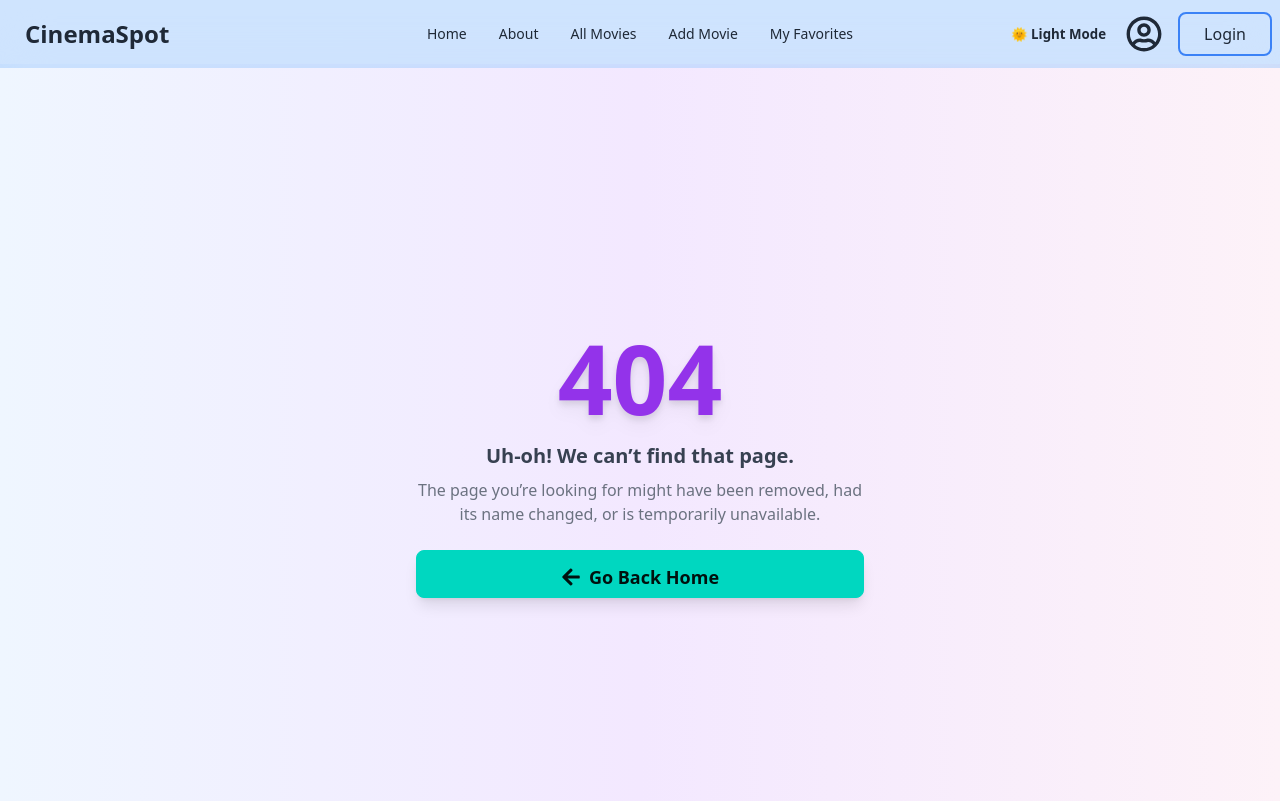
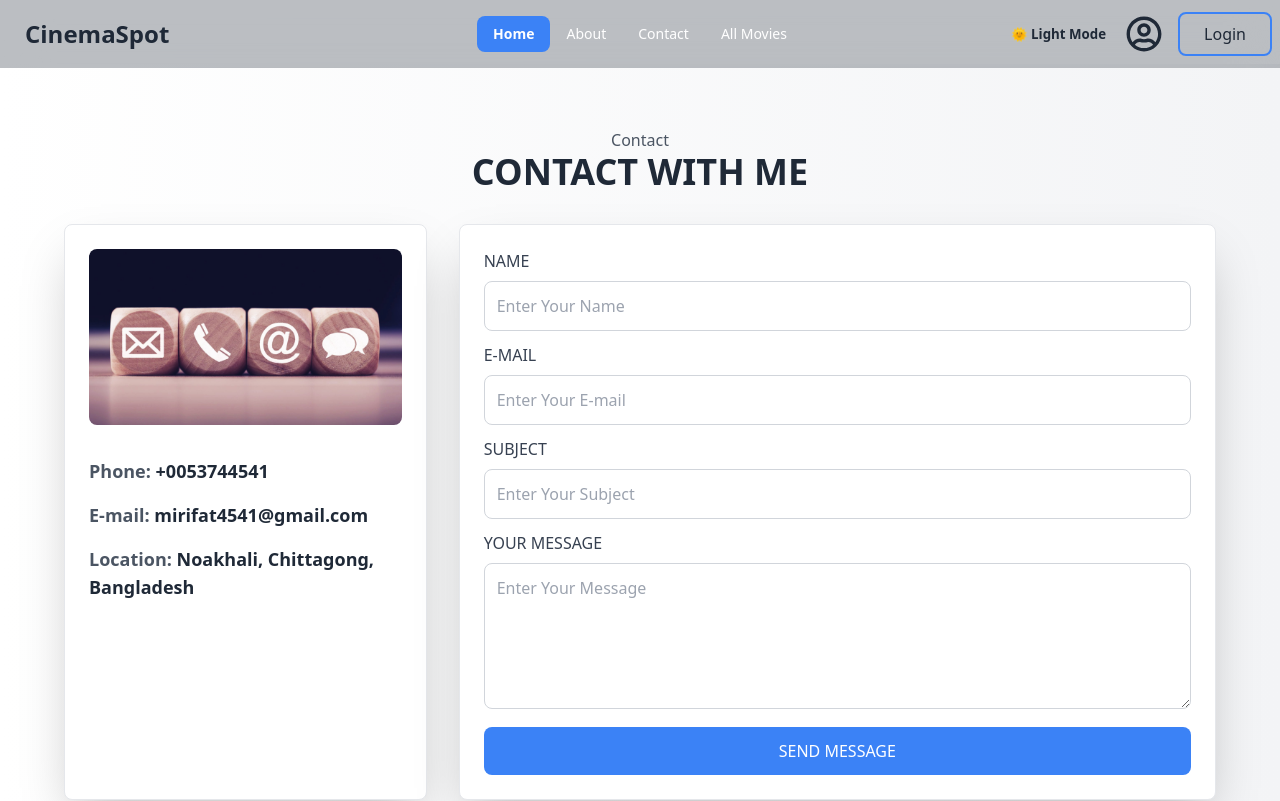
Before and after one commit to MujahidulIslam4541/Movie-Portal-client, a React (Vite) app: page /contact in a window 1280 px wide. Shown: the top 801 px of the page. Built offline with nearby package versions, Linux system fonts and the light colour scheme; no server answers.

Commit message:
create contact and some changes

```diff
--- a/src/Routes/Router.jsx
+++ b/src/Routes/Router.jsx
@@ -11,6 +11,7 @@ import MainHome from "../pages/MainHome";
 import MovieDetails from "../pages/MovieDetails";
 import Favaroites from "../components/Favaroites";
 import UpdateMovie from "./UpdateMovie";
+import Contact from "../components/Contact";
 // import Movies from "../pages/Movies";
 
 const Router = createBrowserRouter([
@@ -71,6 +72,10 @@ const Router = createBrowserRouter([
         element: <Login></Login>,
       },
       {
+        path: "/contact",
+        element: <Contact></Contact>,
+      },
+      {
         path: "/register",
         element: <Register></Register>,
       },
--- /dev/null
+++ b/src/components/Contact.jsx
@@ -0,0 +1,130 @@
+import toast from "react-hot-toast";
+import contactImage from "../assets/Contact_Us_Sbq0zek.2e16d0ba.fill-1920x1080.jpg";
+import Swal from "sweetalert2";
+const Contact = () => {
+  const onSubmit = async (event) => {
+    event.preventDefault();
+    const formData = new FormData(event.target);
+
+    formData.append("access_key", "e6023d9c-c3d0-4252-ac82-ce93e5d8e7f0");
+
+    const object = Object.fromEntries(formData);
+    const json = JSON.stringify(object);
+
+    const res = await fetch("https://api.web3forms.com/submit", {
+      method: "POST",
+      headers: {
+        "Content-Type": "application/json",
+        Accept: "application/json",
+      },
+      body: json,
+    }).then((res) => res.json());
+
+    if (res.success) {
+      Swal.fire({
+        title: "Success",
+        text: "Email Send Successfully",
+        icon: "success",
+      });
+      event.target.reset();
+    }
+  };
+  return (
+    <div>
+      <section
+        className="h-auto p-16 bg-gradient-to-r from-white to-gray-100"
+      >
+        <div className="text-center mb-8">
+          <p className="text-gray-600">Contact</p>
+          <h2 className="text-4xl font-bold text-gray-800">CONTACT WITH ME</h2>
+        </div>
+
+        <div className="grid grid-cols-1 md:grid-cols-2 lg:grid-cols-3 gap-8">
+          {/* Left Side */}
+          <div className="flex flex-col space-y-4 p-6 bg-white shadow-2xl rounded-lg border border-gray-200 ">
+            <img
+              src={contactImage}
+              alt="Contact"
+              className="w-full h-44 mb-4 object-cover rounded-lg"
+            />
+            <h2 className="text-lg font-semibold text-gray-600">
+              Phone: <span className="text-gray-800">+0053744541</span>
+            </h2>
+            <h2 className="text-lg font-semibold text-gray-600">
+              E-mail:{" "}
+              <span className="text-gray-800">mirifat4541@gmail.com</span>
+            </h2>
+            <h2 className="text-lg font-semibold text-gray-600">
+              Location:{" "}
+              <span className="text-gray-800">
+                Noakhali, Chittagong, Bangladesh
+              </span>
+            </h2>
+          </div>
+
+          {/* Right Section */}
+          <div className="lg:col-span-2 flex flex-col p-6 bg-white shadow-2xl rounded-lg border border-gray-200">
+            <form onSubmit={onSubmit} className="space-y-3">
+              <div>
+                <label htmlFor="name" className="block text-gray-700">
+                  NAME
+                </label>
+                <input
+                  type="text"
+                  name="name"
+                  placeholder="Enter Your Name"
+                  className="w-full p-3 mt-2 bg-white border border-gray-300 rounded-lg focus:outline-none focus:ring-2 focus:ring-blue-500"
+                />
+              </div>
+
+              <div>
+                <label htmlFor="email" className="block text-gray-700">
+                  E-MAIL
+                </label>
+                <input
+                  type="email"
+                  name="email"
+                  placeholder="Enter Your E-mail"
+                  className="w-full p-3 mt-2 bg-white border border-gray-300 rounded-lg focus:outline-none focus:ring-2 focus:ring-blue-500"
+                />
+              </div>
+
+              <div>
+                <label htmlFor="subject" className="block text-gray-700">
+                  SUBJECT
+                </label>
+                <input
+                  type="text"
+                  name="subject"
+                  placeholder="Enter Your Subject"
+                  className="w-full p-3 mt-2 bg-white border border-gray-300 rounded-lg focus:outline-none focus:ring-2 focus:ring-blue-500"
+                />
+              </div>
+
+              <div>
+                <label htmlFor="message" className="block text-gray-700">
+                  YOUR MESSAGE
+                </label>
+                <textarea
+                  name="message"
+                  rows="5"
+                  placeholder="Enter Your Message"
+                  className="w-full p-3 mt-2 bg-white border border-gray-300 rounded-lg focus:outline-none focus:ring-2 focus:ring-blue-500"
+                ></textarea>
+              </div>
+
+              <button
+                type="submit"
+                className="w-full bg-blue-500 text-white p-3 rounded-lg hover:bg-blue-600 transition duration-300 ease-in-out"
+              >
+                SEND MESSAGE
+              </button>
+            </form>
+          </div>
+        </div>
+      </section>
+    </div>
+  );
+};
+
+export default Contact;
--- a/src/components/Navbar.jsx
+++ b/src/components/Navbar.jsx
@@ -1,4 +1,4 @@
-import { useContext } from "react";
+import { useContext, useState } from "react";
 import { Link } from "react-router-dom";
 import { AuthContext } from "../provider/AuthProvider";
 import { FaRegUserCircle } from "react-icons/fa";
@@ -6,9 +6,105 @@ import ThemeContoler from "./ThemeContoler";
 
 export default function Navbar() {
   const { user, logOut } = useContext(AuthContext);
+  const [active, setActive] = useState("/");
+
+  const handleActive = (section) => {
+    setActive(section);
+  };
+
+  const item = (
+    <>
+      <li>
+        <Link
+          to="/"
+          onClick={() => {
+            handleActive("/");
+          }}
+          className={`${
+            active === "/"
+              ? " bg-blue-500 text-white font-semibold  hover:bg-blue-600"
+              : "text-white"
+          } transition ease-in-out duration-300`}
+        >
+          Home
+        </Link>
+      </li>
+      <li>
+        <Link
+          to="/about"
+          onClick={() => handleActive("/about")}
+          className={`${
+            active === "/about"
+              ? "bg-blue-500 text-white font-semibold  hover:bg-blue-600"
+              : "text-white"
+          } transition ease-in-out duration-300`}
+        >
+          About
+        </Link>
+      </li>
+      <li>
+        <Link
+          to="/contact"
+          onClick={() => handleActive("/contact")}
+          className={`${
+            active === "/contact"
+              ? "bg-blue-500 text-white font-semibold  hover:bg-blue-600"
+              : "text-white"
+          } transition ease-in-out duration-300`}
+        >
+          Contact
+        </Link>
+      </li>
+      <li>
+        <Link
+          to="/allMovies"
+          onClick={() => handleActive("/allMovies")}
+          className={`${
+            active === "/allMovies"
+              ? "bg-blue-500 text-white font-semibold  hover:bg-blue-600"
+              : "text-white"
+          } transition ease-in-out duration-300`}
+        >
+          All Movies
+        </Link>
+      </li>
+      {user && user.email ? (
+        <>
+          <li>
+            <Link
+              to="/addMovies"
+              onClick={() => handleActive("/addMovies")}
+              className={`${
+                active === "/addMovies"
+                  ? "bg-blue-500 text-white font-semibold  hover:bg-blue-600"
+                  : "text-white"
+              } transition ease-in-out duration-300`}
+            >
+              Add Movie
+            </Link>
+          </li>
+          <li>
+            <Link
+              to="/favorites"
+              onClick={() => handleActive("/favorites")}
+              className={`${
+                active === "/favorites"
+                  ? "bg-blue-500 text-white font-semibold  hover:bg-blue-600"
+                  : "text-white"
+              } transition ease-in-out duration-300`}
+            >
+              My Favorites
+            </Link>
+          </li>
+        </>
+      ) : (
+        <></>
+      )}
+    </>
+  );
   return (
     <>
-      <div className="navbar  backdrop-blur-xl z-50 fixed top-0 left-0 bg-blue-400/30  ">
+      <div className="navbar  backdrop-blur-xl z-50 fixed top-0 left-0 bg-gray-800/30  ">
         <div className="navbar-start">
           <div className="dropdown">
             <div tabIndex={0} role="button" className="btn btn-ghost lg:hidden">
@@ -31,21 +127,8 @@ export default function Navbar() {
               tabIndex={0}
               className="menu menu-sm dropdown-content bg-base-100 rounded-box z-[1] mt-3 w-52 p-2 shadow"
             >
-              <li>
-                <Link to="/">Home</Link>
-              </li>
-              <li>
-                <Link to="/about">About</Link>
-              </li>
-              <li>
-                <Link to="/allMovies">All Movies</Link>
-              </li>
-              <li>
-                <Link to="/addMovies">Add Movie</Link>
-              </li>
-              <li>
-                <Link to="/favorites">My Favorites</Link>
-              </li>
+              {item}
+
               <div>
                 <ThemeContoler></ThemeContoler>
               </div>
@@ -54,52 +137,10 @@ export default function Navbar() {
           <a className="btn btn-ghost text-2xl font-bold">CinemaSpot</a>
         </div>
         <div className="navbar-center hidden lg:flex">
-          <ul className="menu menu-horizontal px-1">
-            <li>
-              <Link
-                to="/"
-                className=" hover:border-2 hover:border-blue-500 transition ease-in-out duration-200"
-              >
-                Home
-              </Link>
-            </li>
-            <li>
-              <Link
-                to="/about"
-                className=" hover:border-2 hover:border-blue-500 transition ease-in-out duration-200"
-              >
-                About
-              </Link>
-            </li>
-            <li>
-              <Link
-                to="/allMovies"
-                className=" hover:border-2 hover:border-blue-500 transition ease-in-out duration-200"
-              >
-                All Movies
-              </Link>
-            </li>
-            <li>
-              <Link
-                to="/addMovies"
-                className="hover:border-2 hover:border-blue-500 transition ease-in-out duration-200"
-              >
-                Add Movie
-              </Link>
-            </li>
-            <li>
-              <Link
-                to="/favorites"
-                className="hover:border-2 hover:border-blue-500 transition ease-in-out duration-200"
-              >
-                My Favorites
-              </Link>
-            </li>
-
-          </ul>
+          <ul className="menu menu-horizontal px-1">{item}</ul>
         </div>
         <div className="navbar-end">
-        <div className="hidden md:block ">
+          <div className="hidden md:block ">
             <ThemeContoler></ThemeContoler>
           </div>
           <div>
--- a/src/firebase/Firebase.js
+++ b/src/firebase/Firebase.js
@@ -6,12 +6,12 @@ import { getAuth } from "firebase/auth";
 
 // Your web app's Firebase configuration
 const firebaseConfig = {
-  apiKey: import.meta.env.VITE_apiKey,
-  authDomain: import.meta.env.VITE_authDomain,
-  projectId: import.meta.env.VITE_projectId,
-  storageBucket: import.meta.env.VITE_storageBucket,
-  messagingSenderId: import.meta.env.VITE_messagingSenderId,
-  appId: import.meta.env.VITE_appId,
+  apiKey:import.meta.env.VITE_apiKey,
+  authDomain:import.meta.env.VITE_authDomain,
+  projectId:import.meta.env.VITE_projectId,
+  storageBucket:import.meta.VITE_storageBucket,
+  messagingSenderId:import.meta.env.VITE_messagingSenderId,
+  appId:import.meta.env.VITE_appId,
 };
 
 // Initialize Firebase
```
Also changed, not shown: src/assets/Contact_Us_Sbq0zek.2e16d0ba.fill-1920x1080.jpg (added).
